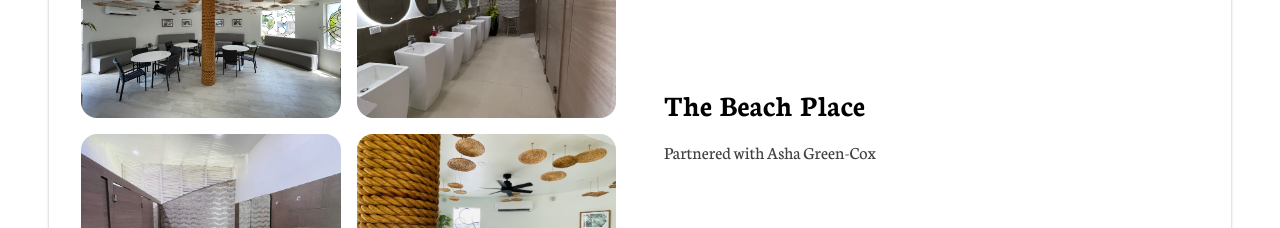
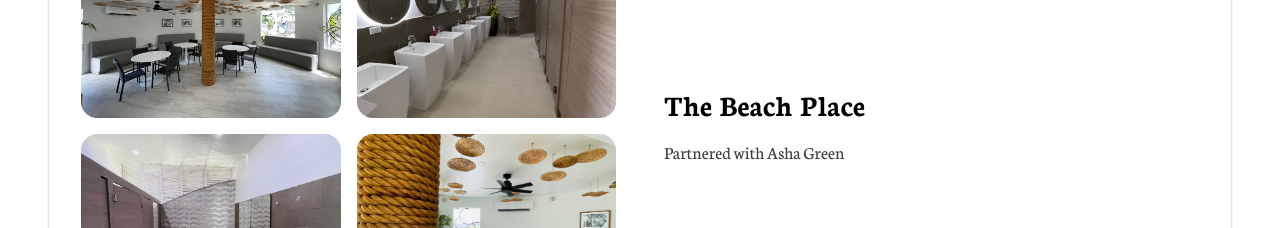
Before and after one commit to blackspidertechllc/CLI-Designs, a React (Vite) app: page / in a window 1280 px wide. Shown: the part 1940-2168 px from the top of the page. Built offline with nearby package versions, Linux system fonts and the light colour scheme.

Commit message:
Update Asha's last name

```diff
--- a/src/data/commercialprojects.js
+++ b/src/data/commercialprojects.js
@@ -19,7 +19,7 @@ export const commercialProjects = [
 
     title: "The Beach Place",
 
-    description: "Partnered with Asha Green-Cox",
+    description: "Partnered with Asha Green",
 
     // projectUrl: "/projects/cli-brand-identity",
 
```
